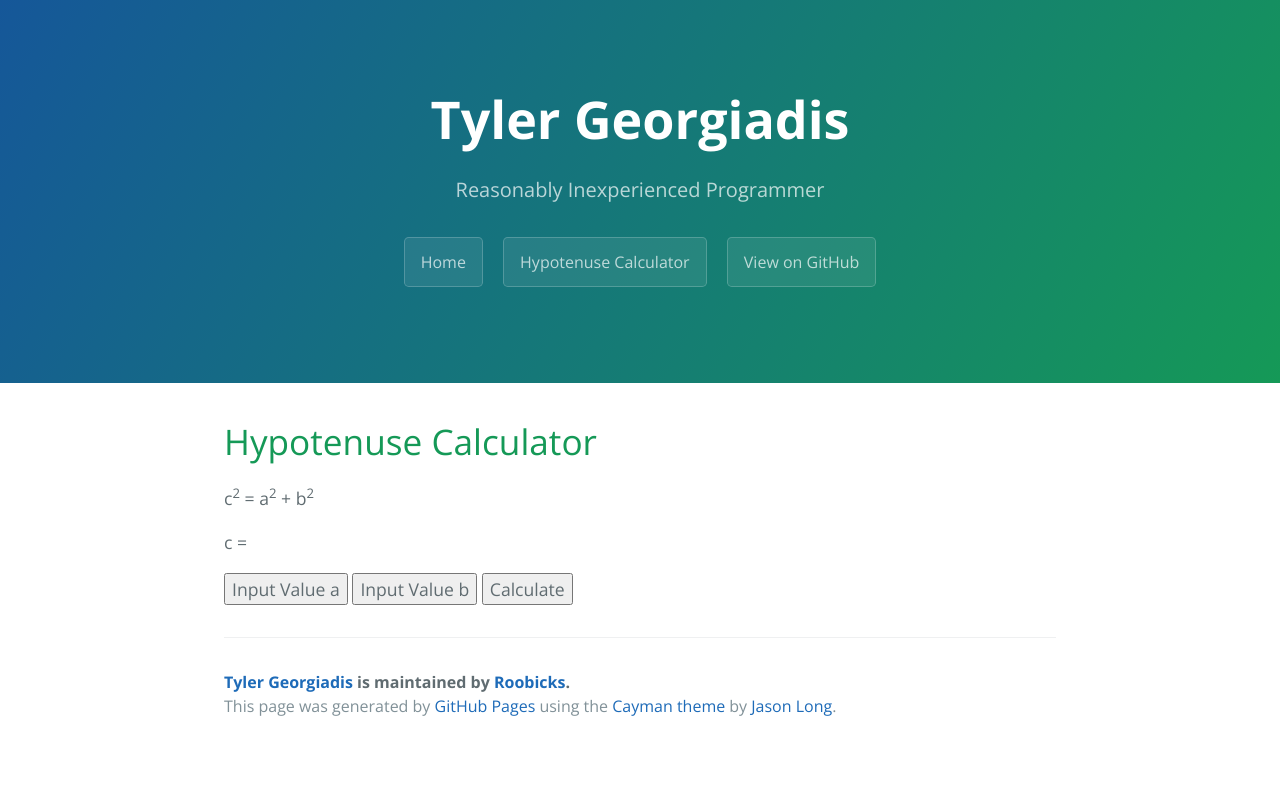
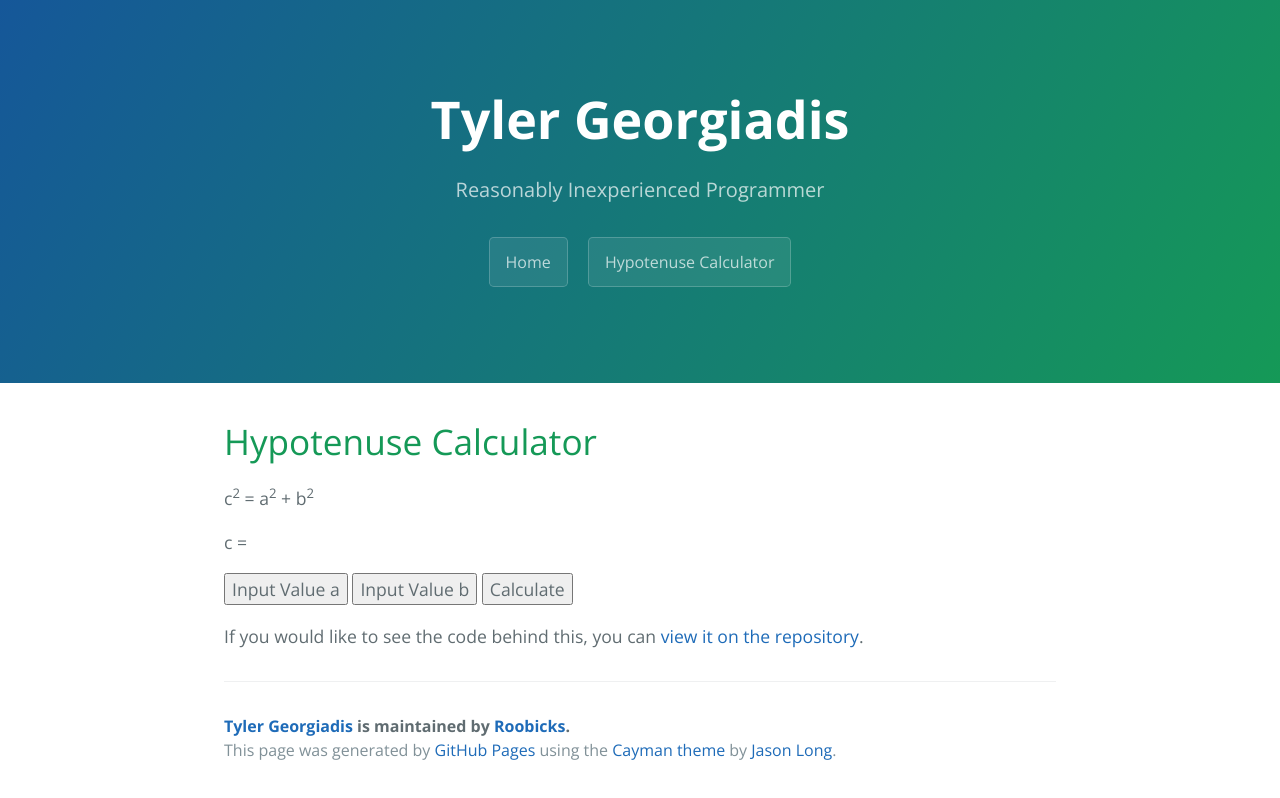
Before and after one commit to Invalidfez/roobicks.github.io, a plain HTML site: page hypotenuse.html in a window 1280 px wide. Drawn offline with nearby package versions, Linux system fonts and the light colour scheme.

Commit message:
Removed Github Button

```diff
--- a/hypotenuse.html
+++ b/hypotenuse.html
@@ -15,7 +15,6 @@
       <h2 class="project-tagline">Reasonably Inexperienced Programmer</h2>
       <a href="https://roobicks.github.io/index.html" class="btn">Home</a>
       <a href="https://roobicks.github.io/hypotenuse.html" class="btn">Hypotenuse Calculator</a>
-      <a href="https://github.com/Roobicks/tyler" class="btn">View on GitHub</a>
     </section>
 
     <section class="main-content">
@@ -68,6 +67,8 @@ function getHypotenuse() {
 <!--The button that calls the hypotenuse function-->
 <button type="submit" onclick="getHypotenuse(a, b, c)">Calculate</button>
 
+<p>If you would like to see the code behind this, you can <a href="https://github.com/roobicks/roobicks.github.io">view it on the repository</a>.
+
       <footer class="site-footer">
         <span class="site-footer-owner"><a href="https://github.com/Roobicks/tyler">Tyler Georgiadis</a> is maintained by <a href="https://github.com/Roobicks">Roobicks</a>.</span>
 
```
Also changed, not shown: index.html (+0 -1 lines).
